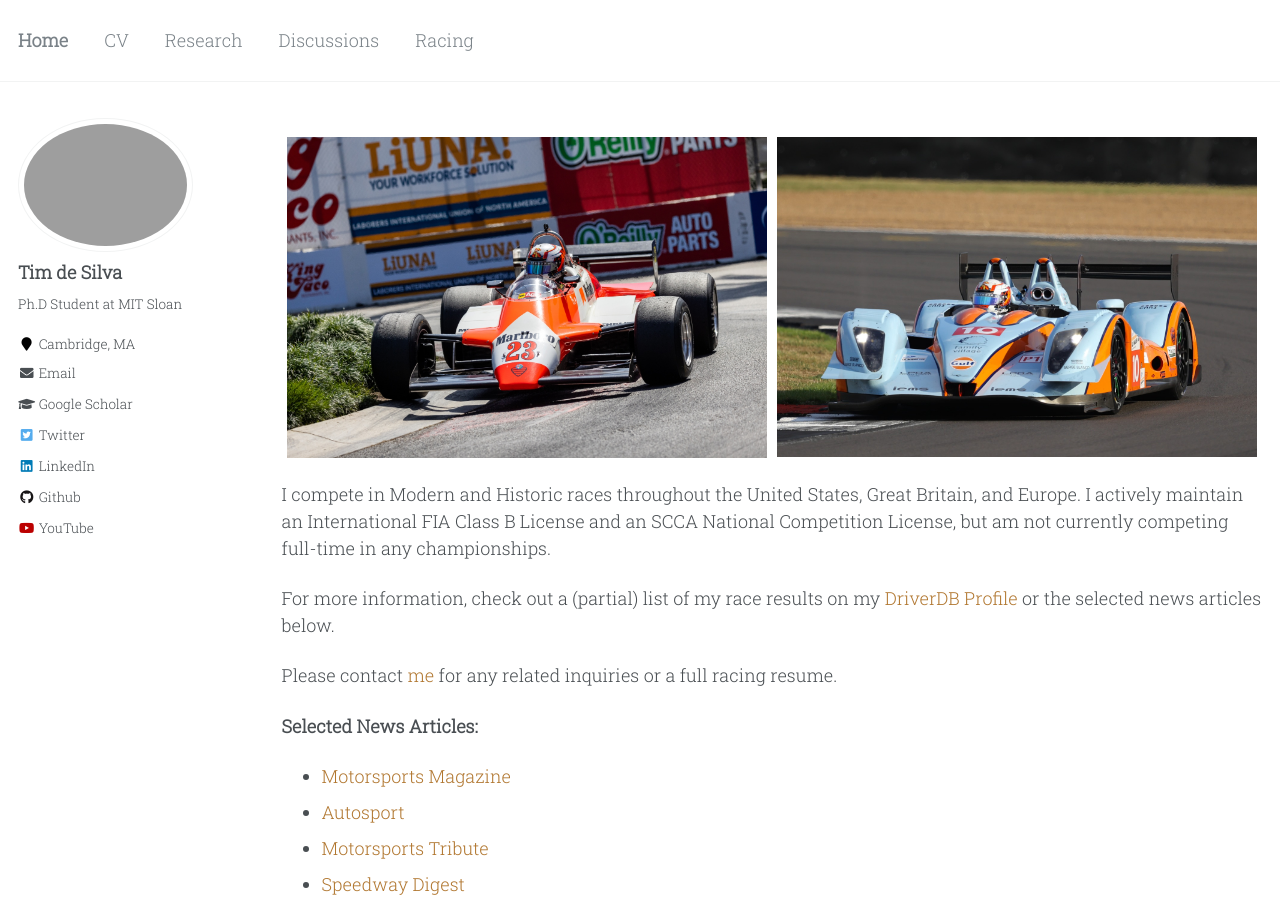
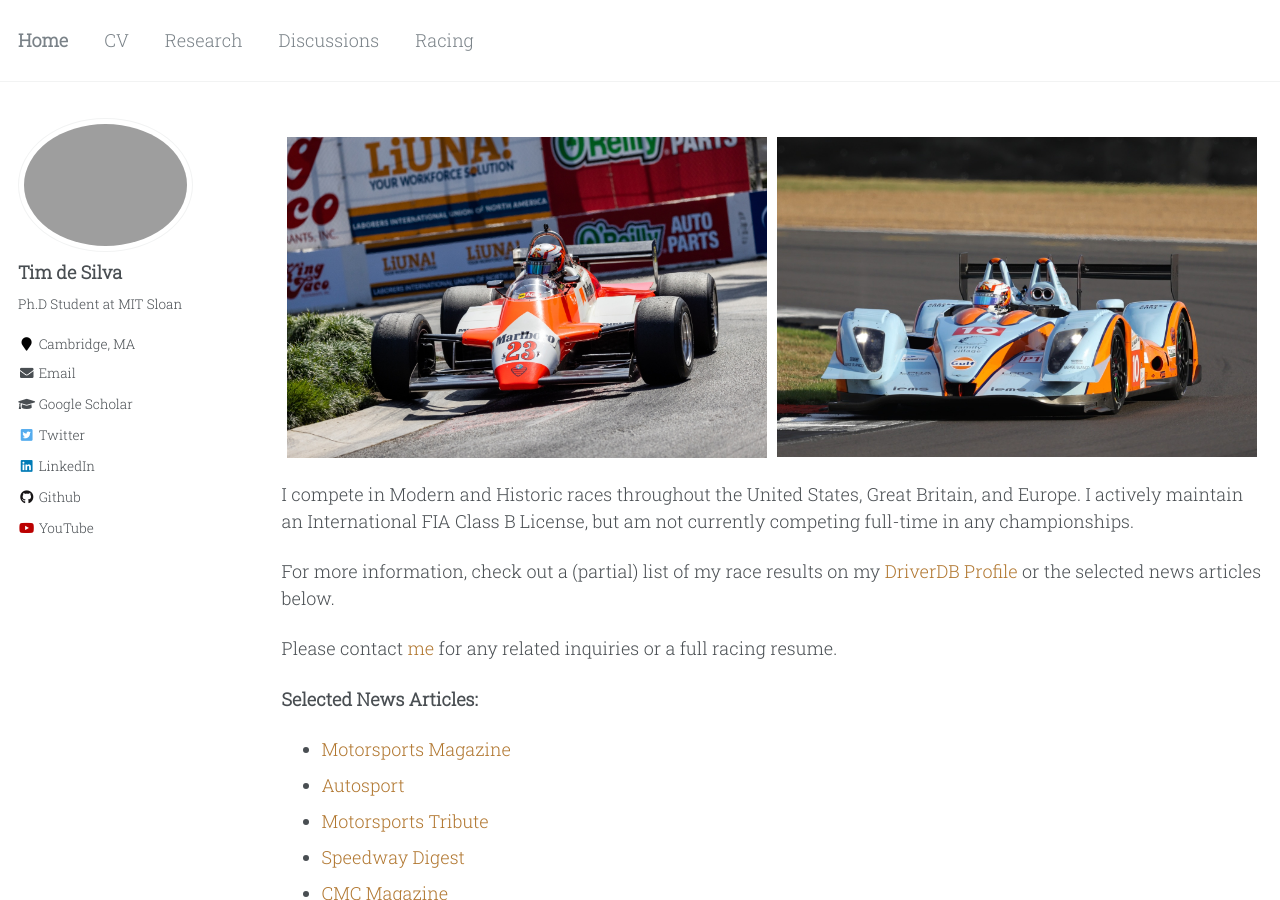
Before and after one commit to timhdesilva/timhdesilva.github.io, a Jekyll site: the page built from _pages/racing.html, in a window 1280 px wide and 900 px high. Built offline with Jekyll 4.4.1, drawn with Linux system fonts in a browser that asks for light colours.

Commit message:
update racing

```diff
--- a/_pages/racing.html
+++ b/_pages/racing.html
@@ -28,7 +28,7 @@ author_profile: true
   </div>
 
 <p>
-    I compete in Modern and Historic races throughout the United States, Great Britain, and Europe. I actively maintain an International FIA Class B License and an SCCA National Competition License, but am not currently competing full-time in any championships.
+    I compete in Modern and Historic races throughout the United States, Great Britain, and Europe. I actively maintain an International FIA Class B License, but am not currently competing full-time in any championships.
 </p>
 
 <p>
```
